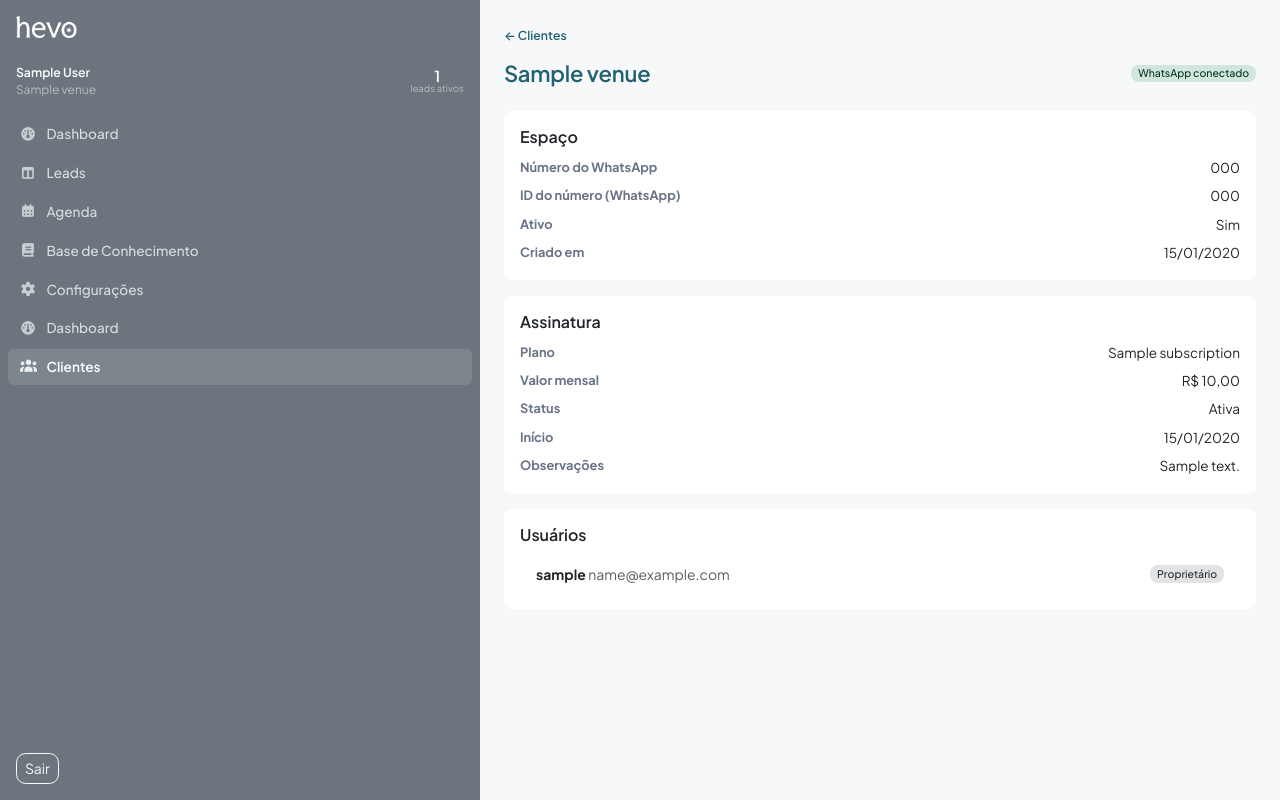
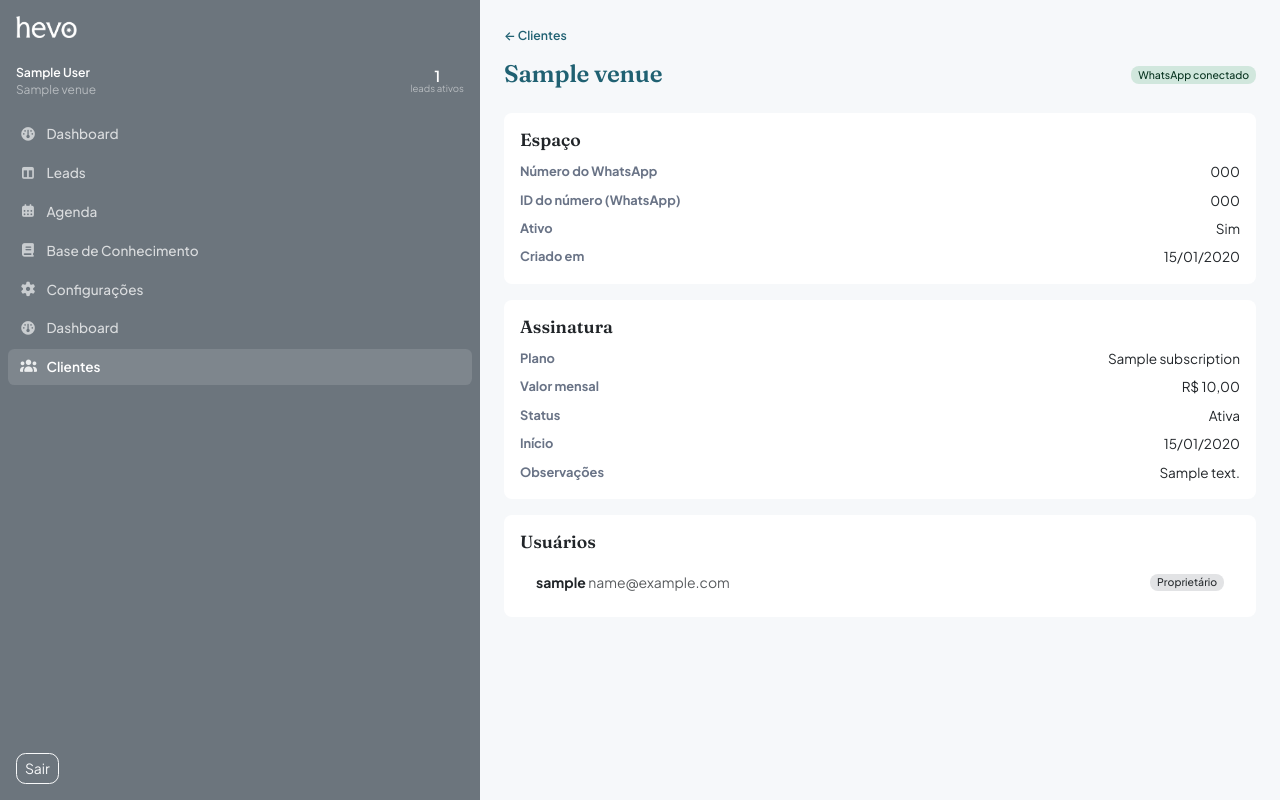
Before and after one commit to rsard/hevo, a Django app: page /administracao/clientes/1/ in a window 1280 px wide. Run offline with Django 5.2, Linux system fonts and the light colour scheme; a user stored in the database is signed in; tables that the repository leaves empty hold one stand-in row (values such as "Sample post"); parts of the project's set-up code (start-up, migrations or seed data) failed here and were passed over.

Commit message:
Use Fraunces (display serif) for h1/h2, matching the marketing site and logo wordmark
Co-Authored-By: Claude Sonnet 5 <noreply@anthropic.com>

```diff
--- a/static/css/base.css
+++ b/static/css/base.css
@@ -4,6 +4,7 @@
     --brand-color-soft: #e4eef0;
     --danger-color: #b91c1c;
     --font-sans: 'Plus Jakarta Sans', -apple-system, BlinkMacSystemFont, 'Segoe UI', sans-serif;
+    --font-display: 'Fraunces', Georgia, serif;
     --color-bg: #f6f8fa;
     --color-surface: #ffffff;
     --color-border: #e3e8ee;
@@ -190,7 +191,8 @@ body {
 }
 
 h1 {
-    font-size: 1.375rem;
+    font-family: var(--font-display);
+    font-size: 1.5rem;
     font-weight: 600;
     letter-spacing: -0.01em;
     margin: 0;
@@ -198,7 +200,8 @@ h1 {
 }
 
 h2 {
-    font-size: 1rem;
+    font-family: var(--font-display);
+    font-size: 1.1rem;
     font-weight: 600;
     margin-bottom: 0.75rem;
 }
--- a/templates/base.html
+++ b/templates/base.html
@@ -8,7 +8,7 @@
     <link rel="icon" type="image/png" href="{% static 'branding/white_hevo_icon.png' %}">
     <link rel="preconnect" href="https://fonts.googleapis.com">
     <link rel="preconnect" href="https://fonts.gstatic.com" crossorigin>
-    <link rel="stylesheet" href="https://fonts.googleapis.com/css2?family=Plus+Jakarta+Sans:wght@400..700&display=swap">
+    <link rel="stylesheet" href="https://fonts.googleapis.com/css2?family=Plus+Jakarta+Sans:wght@400..700&family=Fraunces:wght@600;700&display=swap">
     <link
         rel="stylesheet"
         href="https://cdnjs.cloudflare.com/ajax/libs/font-awesome/7.3.0/css/all.min.css"
```
